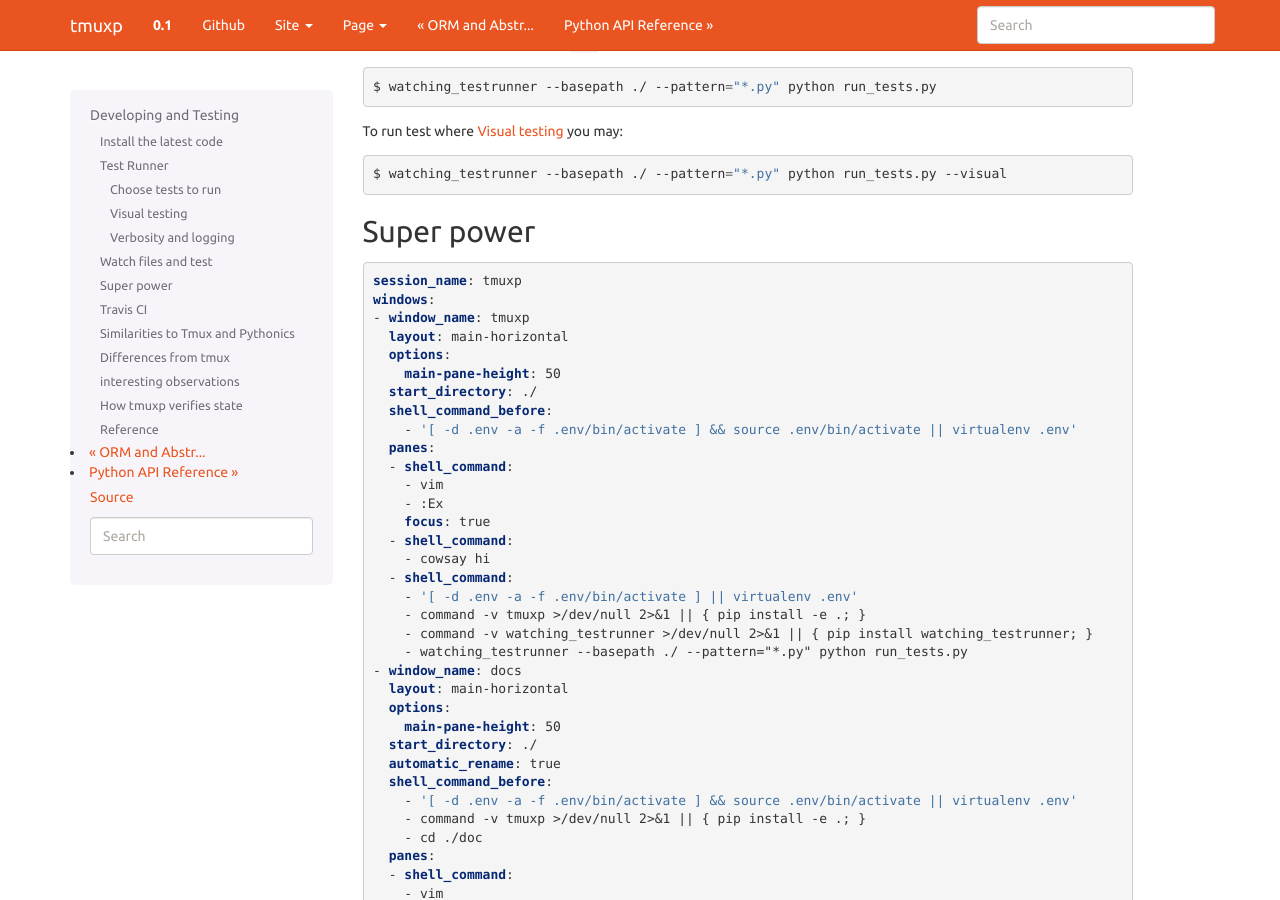
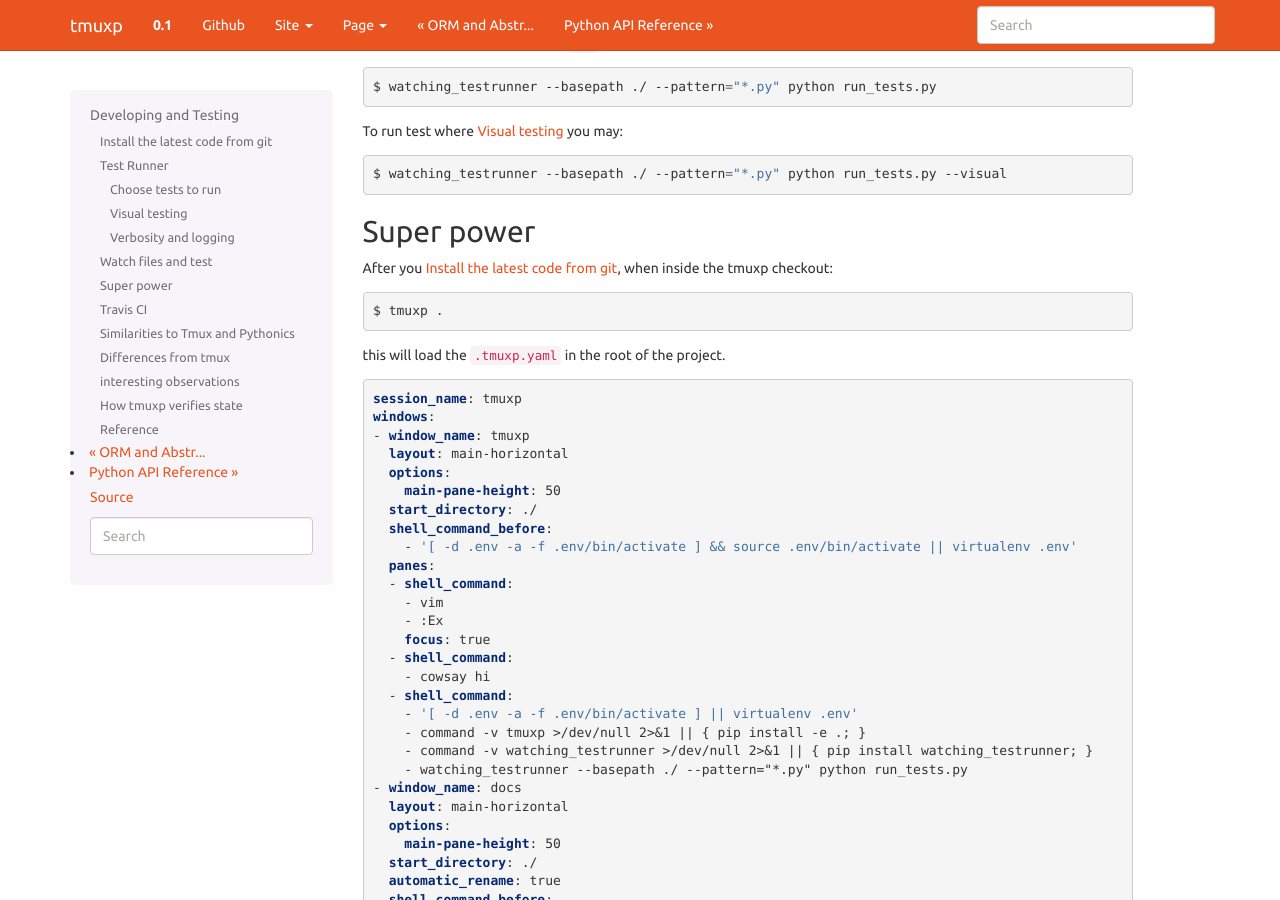
Before and after one commit to tmux-python/tmuxp, a Sphinx documentation site: the page built from doc/developing.rst, in a window 1280 px wide and 900 px high, scrolled down 2478 px. Built offline with Sphinx 7.4.7, drawn with Linux system fonts in a browser that asks for light colours; some of the changed text lies outside the part shown.

Commit message:
Update developing doc to include .tmuxp.yaml include

```diff
--- a/doc/developing.rst
+++ b/doc/developing.rst
@@ -22,8 +22,8 @@
 
 .. _install_dev_env:
 
-Install the latest code
------------------------
+Install the latest code from git
+--------------------------------
 
 To begin developing, check out the code from github:
 
@@ -198,6 +198,14 @@
 Super power
 -----------
 
+After you :ref:`install_dev_env`, when inside the tmuxp checkout:
+
+.. code-block:: bash
+
+    $ tmuxp .
+
+this will load the ``.tmuxp.yaml`` in the root of the project.
+
 .. literalinclude:: ../.tmuxp.yaml
     :language: yaml
 
```
